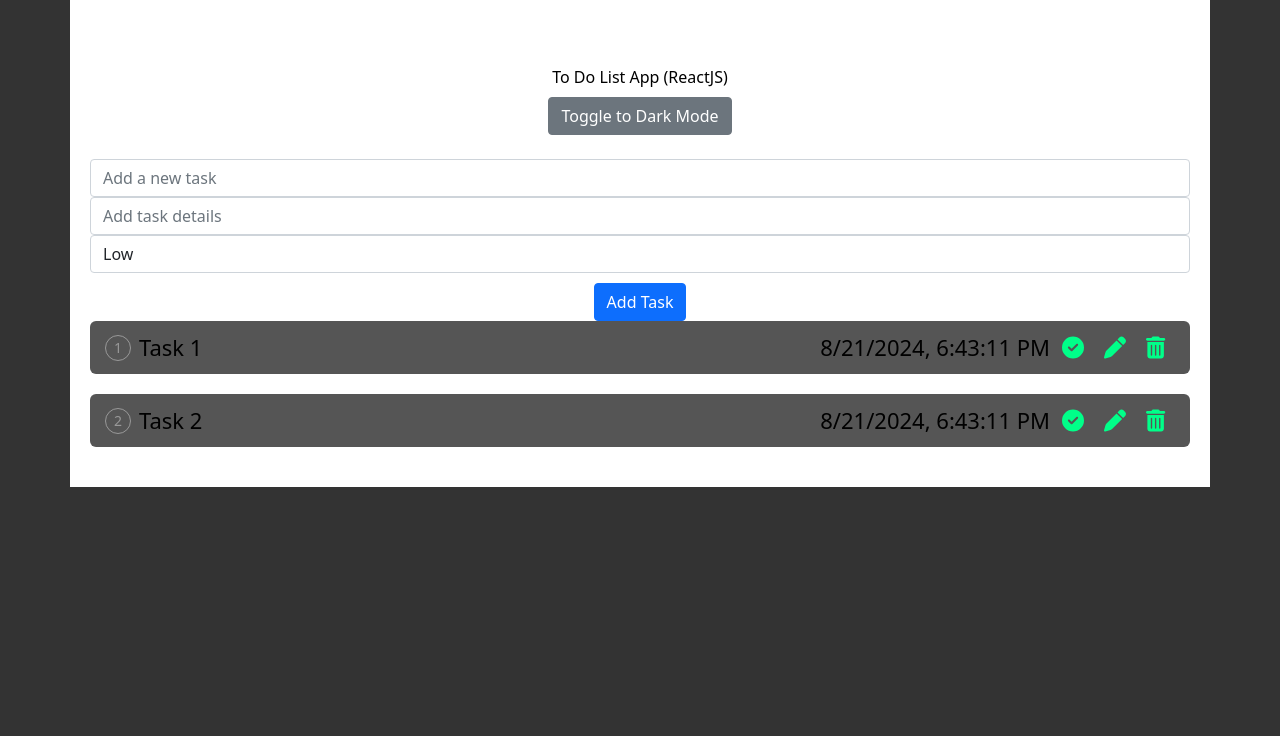
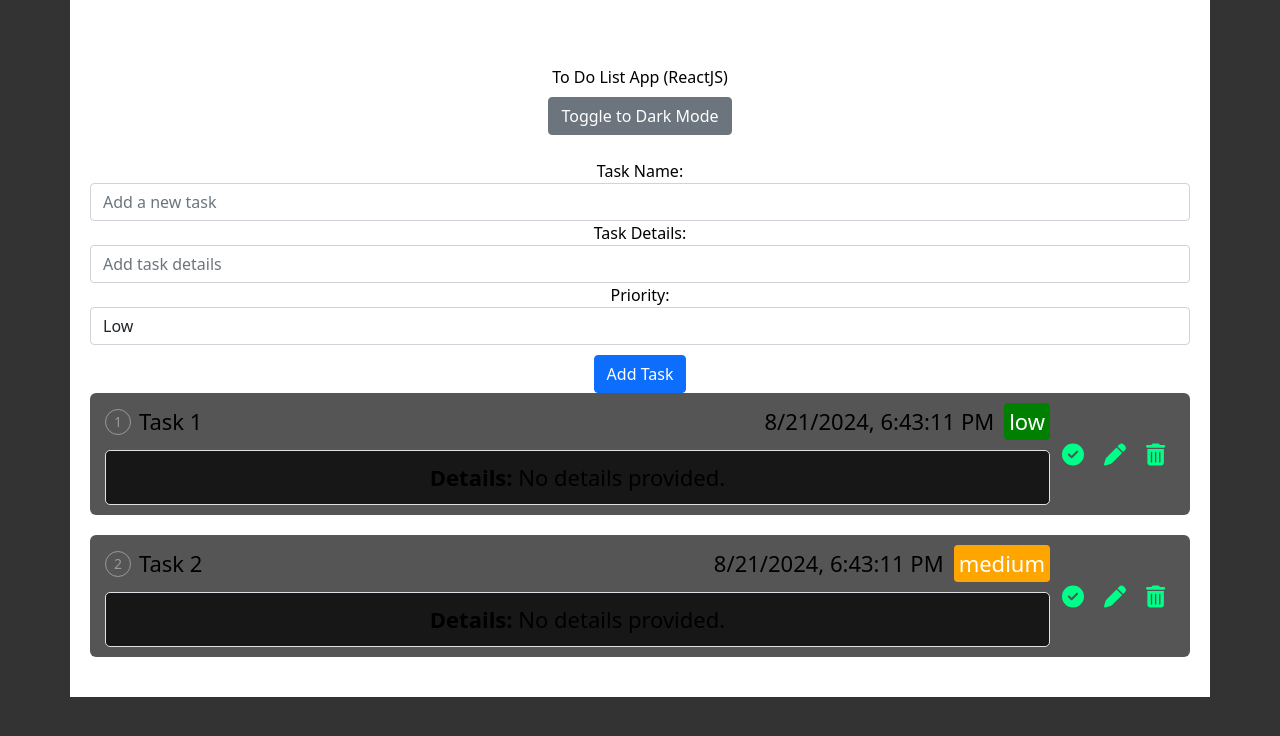
Before and after one commit to RadenSparks/React-Todo-List-V2, a React (Create React App) app: page / in a window 1280 px wide. Shown: the top 736 px of the page. Built offline with nearby package versions, Linux system fonts and the light colour scheme.

Commit message:
Updating Details Config and Styling a bit
Just some minor changes

```diff
--- a/src/App.css
+++ b/src/App.css
@@ -1081,3 +1081,82 @@ body {
 .btn {
   margin-top: 10px;
 }
+
+.taskPriority {
+  margin-left: 10px;
+  padding: 2px 5px;
+  border-radius: 4px;
+  color: white;
+}
+
+.taskPriority.low {
+  background-color: green; /* Low priority */
+}
+
+.taskPriority.medium {
+  background-color: orange; /* Medium priority */
+}
+
+.taskPriority.high {
+  background-color: red; /* High priority */
+}
+.taskDetails {
+  background-color: #f8f9fa; /* Light background */
+  padding: 10px;
+  border: 1px solid #dee2e6; /* Border color */
+  border-radius: 5px;
+  margin-top: 5px;
+}
+.taskPriority {
+  margin-left: 10px;
+  padding: 2px 5px;
+  border-radius: 4px;
+  color: white;
+  background-color: #007bff; /* Bootstrap primary color */
+}
+
+.taskDetails {
+  background-color: #f8f9fa; /* Light background */
+  padding: 10px;
+  border: 1px solid #dee2e6; /* Border color */
+  border-radius: 5px;
+  margin-top: 5px;
+}
+.detailsSection {
+  margin-top: 10px;
+  padding: 10px;
+  background-color: #161718; /* Light background */
+  border: 1px solid #dbd8d8; /* Border color */
+  border-radius: 5px;
+}
+
+.detailsSection textarea {
+  width: 100%;
+  margin-bottom: 10px;
+}
+
+.detailsSection button {
+  margin-right: 5px;
+}
+.detailsSection {
+  margin-top: 10px;
+  padding: 10px;
+  background-color: #171718; /* Light background */
+  border: 1px solid #dee2e6; /* Border color */
+  border-radius: 5px;
+}
+
+.detailsSection textarea,
+.detailsSection input {
+  width: 100%;
+  margin-bottom: 10px;
+}
+
+.detailsSection button {
+  margin-right: 5px;
+}
+input,
+textarea {
+  color: #000; /* Change this to a color that contrasts with your background */
+  background-color: #fff; /* Optional: set a background color for better visibility */
+}
--- a/src/App.js
+++ b/src/App.js
@@ -13,22 +13,22 @@ function App() {
 
   // Tasks (ToDo List) State
   const [toDo, setToDo] = useState([
-    { id: 1, title: 'Task 1', status: false, createdAt: new Date().toLocaleString() },
-    { id: 2, title: 'Task 2', status: false, createdAt: new Date().toLocaleString() }
+    { id: 1, title: 'Task 1', status: false, createdAt: new Date().toLocaleString(), priority: 'low', details: '' },
+    { id: 2, title: 'Task 2', status: false, createdAt: new Date().toLocaleString(), priority: 'medium', details: '' }
   ]);
 
   // Temp State
   const [newTask, setNewTask] = useState('');
-  const [updateData, setUpdateData] = useState('');
+  const [updateData, setUpdateData] = useState(null);
 
   // Add task
-  const addTask = (priority) => {
+  const addTask = (priority, details) => {
     if (newTask) {
-      let num = toDo.length + 1;
+      const newId = toDo.length ? Math.max(toDo.map(task => task.id)) + 1 : 1; // Better ID generation
 
       setToDo([
         ...toDo,
-        { id: num, title: newTask, status: false, createdAt: new Date().toLocaleString(), priority } // Include priority
+        { id: newId, title: newTask, status: false, createdAt: new Date().toLocaleString(), priority, details } // Include details
       ]);
 
       setNewTask('');
@@ -51,7 +51,7 @@ function App() {
 
   // Cancel update
   const cancelUpdate = () => {
-    setUpdateData('');
+    setUpdateData(null);
   };
 
   // Change task for update
@@ -60,14 +60,13 @@ function App() {
   };
 
   // Update task
-  const updateTask = () => {
-    let removeOldRecord = [...toDo].filter(task => task.id !== updateData.id);
-    setToDo([
-      ...removeOldRecord,
-      updateData
-    ]);
+  const updateTask = (taskId, updatedData) => {
+    const updatedTasks = toDo.map(task =>
+      task.id === taskId ? { ...task, ...updatedData } : task
+    );
 
-    setUpdateData('');
+    setToDo(updatedTasks);
+    setUpdateData(null);
   };
 
   // Toggle Theme
@@ -79,12 +78,12 @@ function App() {
     <div className={`container App ${isDarkMode ? 'dark-mode' : 'light-mode'}`}>
       <br /><br />
       <h2>To Do List App (ReactJS)</h2>
-      <button onClick={toggleTheme} className="btn btn-secondary">
+      <button onClick={toggleTheme} className="btn btn-secondary" aria-label={`Switch to ${isDarkMode ? 'Light' : 'Dark'} Mode`}>
         Toggle to {isDarkMode ? 'Light' : 'Dark'} Mode
       </button>
       <br /><br />
 
-      {updateData && updateData ? (
+      {updateData ? (
         <UpdateForm
           updateData={updateData}
           changeHolder={changeHolder}
@@ -99,13 +98,14 @@ function App() {
         />
       )}
 
-      {toDo && toDo.length === 0 ? 'No Tasks...' : ''}
+      {toDo.length === 0 && <p>No Tasks...</p>}
 
       <ToDo
         toDo={toDo}
         markDone={markDone}
         setUpdateData={setUpdateData}
         deleteTask={deleteTask}
+        updateTask={updateTask} // Pass the updateTask function here
       />
     </div>
   );
--- a/src/components/AddTaskForm.jsx
+++ b/src/components/AddTaskForm.jsx
@@ -1,40 +1,68 @@
 import React, { useState } from 'react';
+import PropTypes from 'prop-types';
 
 const AddTaskForm = ({ newTask, setNewTask, addTask }) => {
   const [taskDetails, setTaskDetails] = useState(''); // State for task details
   const [priority, setPriority] = useState('low'); // Default priority
 
   const handleAddTask = () => {
-    if (newTask && taskDetails) {
-      addTask(newTask, taskDetails, priority); // Pass name, details, and priority
+    if (newTask) {
+      addTask(priority, taskDetails); // Pass the selected priority and details
       setNewTask(''); // Reset task name
       setTaskDetails(''); // Reset task details
       setPriority('low'); // Reset priority after adding
     }
   };
 
+  const handleKeyPress = (e) => {
+    if (e.key === 'Enter') {
+      handleAddTask();
+    }
+  };
+
   return (
     <div>
+      <label htmlFor="taskName">Task Name:</label>
       <input
+        id="taskName"
         value={newTask}
         onChange={(e) => setNewTask(e.target.value)}
         className="form-control"
         placeholder="Add a new task"
+        onKeyPress={handleKeyPress}
       />
+
+      <label htmlFor="taskDetails">Task Details:</label>
       <input
+        id="taskDetails"
         value={taskDetails}
         onChange={(e) => setTaskDetails(e.target.value)}
         className="form-control"
         placeholder="Add task details"
+        onKeyPress={handleKeyPress}
       />
-      <select value={priority} onChange={(e) => setPriority(e.target.value)} className="form-control">
+
+      <label htmlFor="taskPriority">Priority:</label>
+      <select
+        id="taskPriority"
+        value={priority}
+        onChange={(e) => setPriority(e.target.value)}
+        className="form-control"
+      >
         <option value="low">Low</option>
         <option value="medium">Medium</option>
         <option value="high">High</option>
       </select>
+
       <button onClick={handleAddTask} className="btn btn-primary">Add Task</button>
     </div>
   );
 };
 
+AddTaskForm.propTypes = {
+  newTask: PropTypes.string.isRequired,
+  setNewTask: PropTypes.func.isRequired,
+  addTask: PropTypes.func.isRequired,
+};
+
 export default AddTaskForm;
--- a/src/components/ToDo.jsx
+++ b/src/components/ToDo.jsx
@@ -1,16 +1,22 @@
-import React from 'react';
+import React, { useState } from 'react';
 import { FontAwesomeIcon } from '@fortawesome/react-fontawesome';
-import {
-  faCircleCheck, faPen, faTrashCan
-} from '@fortawesome/free-solid-svg-icons';
+import { faCircleCheck, faPen, faTrashCan } from '@fortawesome/free-solid-svg-icons';
 
-const ToDo = ({ toDo, markDone, setUpdateData, deleteTask }) => {
+const ToDo = ({ toDo, markDone, setUpdateData, deleteTask, updateTask }) => {
+  const [editingTaskId, setEditingTaskId] = useState(null);
+  const [editedTitle, setEditedTitle] = useState('');
+  const [editedDetails, setEditedDetails] = useState('');
+
+  const handleEditTask = (taskId) => {
+    updateTask(taskId, { title: editedTitle, details: editedDetails });
+    setEditingTaskId(null);
+  };
+
   return (
     <>
       {toDo && toDo
         .sort((a, b) => a.id > b.id ? 1 : -1)
         .map((task, index) => {
-          // Format the createdAt date
           const createdAt = new Date(task.createdAt).toLocaleString();
 
           return (
@@ -18,29 +24,62 @@ const ToDo = ({ toDo, markDone, setUpdateData, deleteTask }) => {
               <div className="col taskBg">
                 <div className={task.status ? 'done' : ''}>
                   <span className="taskNumber">{index + 1}</span>
-                  <span className="taskText">{task.title}</span>
-                  <span className="taskTime">{createdAt}</span> {/* Displaying the created time */}
+                  {editingTaskId === task.id ? (
+                    <input
+                      type="text"
+                      value={editedTitle}
+                      onChange={(e) => setEditedTitle(e.target.value)}
+                      placeholder="Edit task title..."
+                      style={{ color: '#000', backgroundColor: '#fff', margin: '10px 0', width: '100%' }}
+                    />
+                  ) : (
+                    <span className="taskText">{task.title}</span>
+                  )}
+                  <span className="taskTime" style={{ marginLeft: '10px' }}>{createdAt}</span> {/* Added margin-left */}
+                  <span className={`taskPriority ${task.priority}`}>{task.priority}</span>
                 </div>
                 <div className="iconsWrap">
-                  <span title="Completed / Not Completed"
-                    onClick={(e) => markDone(task.id)}
-                  >
+                  <span title="Completed / Not Completed" onClick={() => markDone(task.id)}>
                     <FontAwesomeIcon icon={faCircleCheck} />
                   </span>
-
-                  {task.status ? null : (
-                    <span title="Edit"
-                      onClick={() => setUpdateData(task)}
-                    >
-                      <FontAwesomeIcon icon={faPen} />
-                    </span>
-                  )}
-
-                  <span title="Delete"
-                    onClick={() => deleteTask(task.id)}
-                  >
+                  <span title="Edit" onClick={() => {
+                    setEditingTaskId(task.id);
+                    setEditedTitle(task.title);
+                    setEditedDetails(task.details || '');
+                  }}>
+                    <FontAwesomeIcon icon={faPen} />
+                  </span>
+                  <span title="Delete" onClick={() => deleteTask(task.id)}>
                     <FontAwesomeIcon icon={faTrashCan} />
                   </span>
+                </div>
+                <div className="detailsSection" style={{ display: 'flex', flexDirection: 'column', gap: '10px', marginTop: '10px' }}>
+                  <p><strong>Details:</strong> {task.details || 'No details provided.'}</p>
+                  {editingTaskId === task.id && (
+                    <>
+                      <textarea
+                        value={editedDetails}
+                        onChange={(e) => setEditedDetails(e.target.value)}
+                        rows={3}
+                        placeholder="Edit task details..."
+                        style={{ color: '#000', backgroundColor: '#fff', margin: '10px 0', width: '100%' }}
+                      />
+                      <div style={{ display: 'flex', justifyContent: 'space-between' }}>
+                        <button
+                          onClick={() => handleEditTask(task.id)}
+                          style={{ backgroundColor: 'blue', color: 'white', padding: '8px 12px', border: 'none', borderRadius: '4px' }}
+                        >
+                          Save
+                        </button>
+                        <button
+                          onClick={() => setEditingTaskId(null)}
+                          style={{ backgroundColor: 'red', color: 'white', padding: '8px 12px', border: 'none', borderRadius: '4px' }}
+                        >
+                          Cancel
+                        </button>
+                      </div>
+                    </>
+                  )}
                 </div>
               </div>
             </React.Fragment>
```
